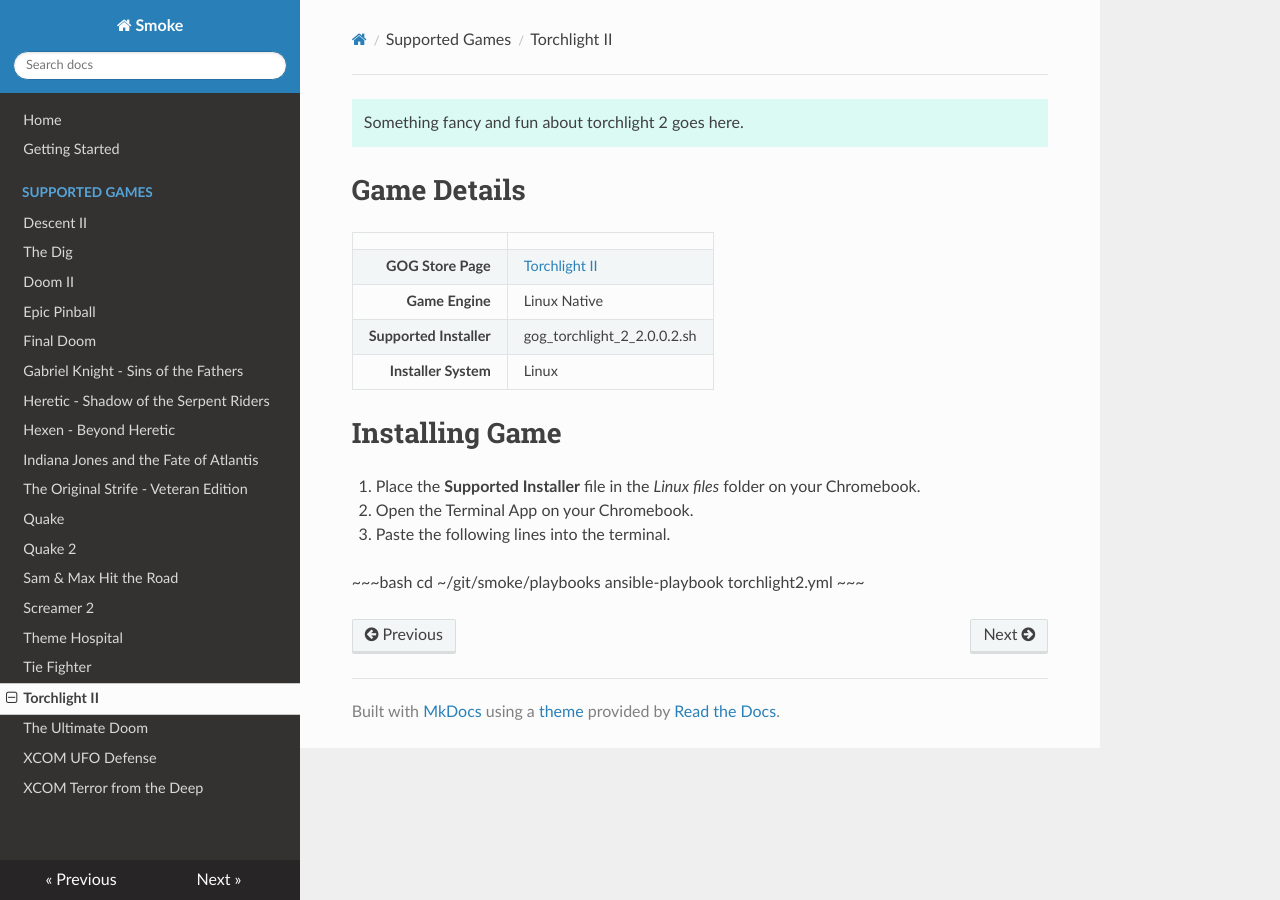
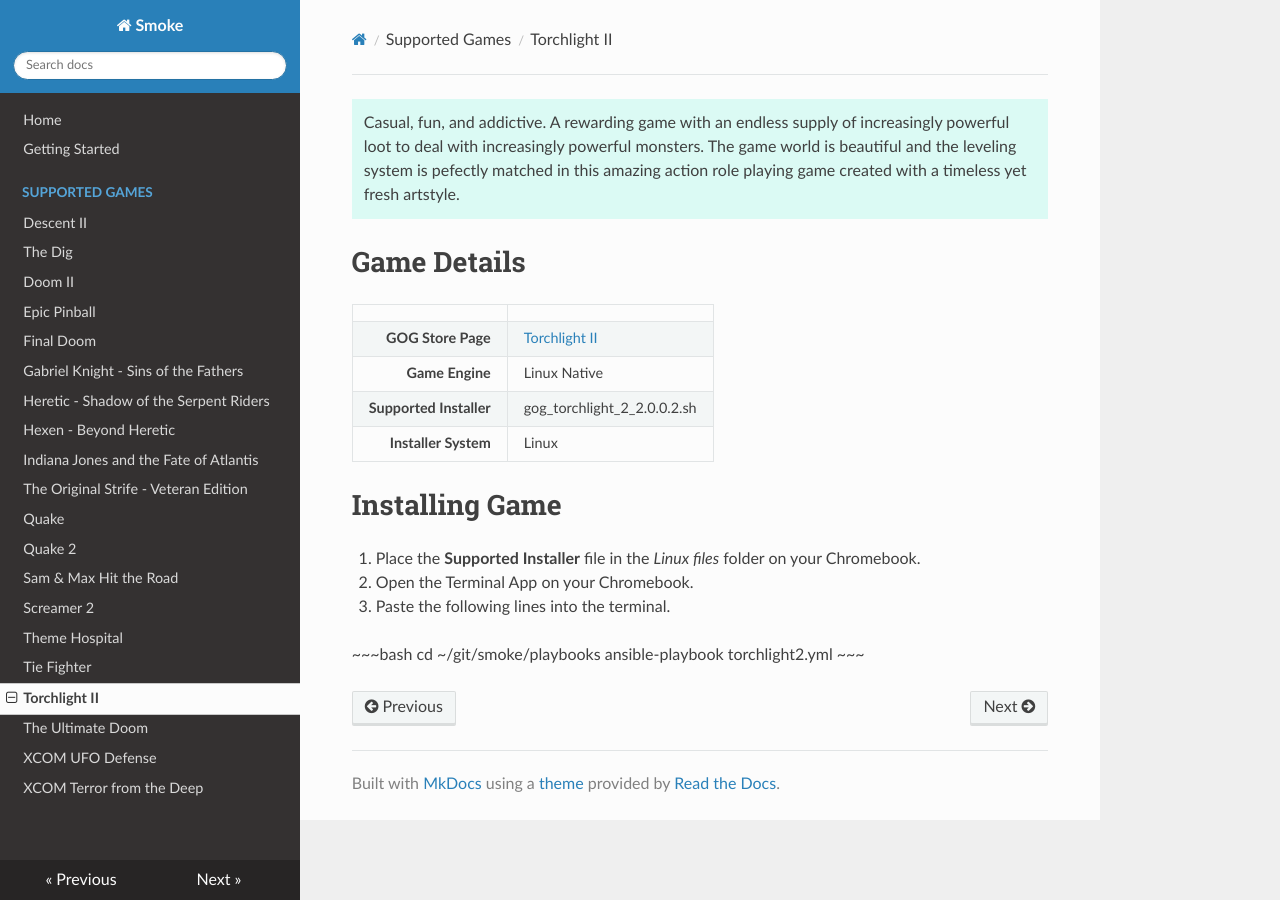
Before and after one commit to gooseberry/smoke, an MkDocs documentation site: the page built from docs/games/torchlight-2.md, in a window 1280 px wide. Built offline with MkDocs 1.6.1, drawn with Linux system fonts in a browser that asks for light colours; nearby versions of some CDN libraries.

Commit message:
Added description

```diff
--- a/docs/games/torchlight-2.md
+++ b/docs/games/torchlight-2.md
@@ -1,5 +1,5 @@
 !!! Tip ""
-    Something fancy and fun about torchlight 2 goes here.
+    Casual, fun, and addictive. A rewarding game with an endless supply of increasingly powerful loot to deal with increasingly powerful monsters. The game world is beautiful and the leveling system is pefectly matched in this amazing action role playing game created with a timeless yet fresh artstyle.
 
 # Game Details
 
```
